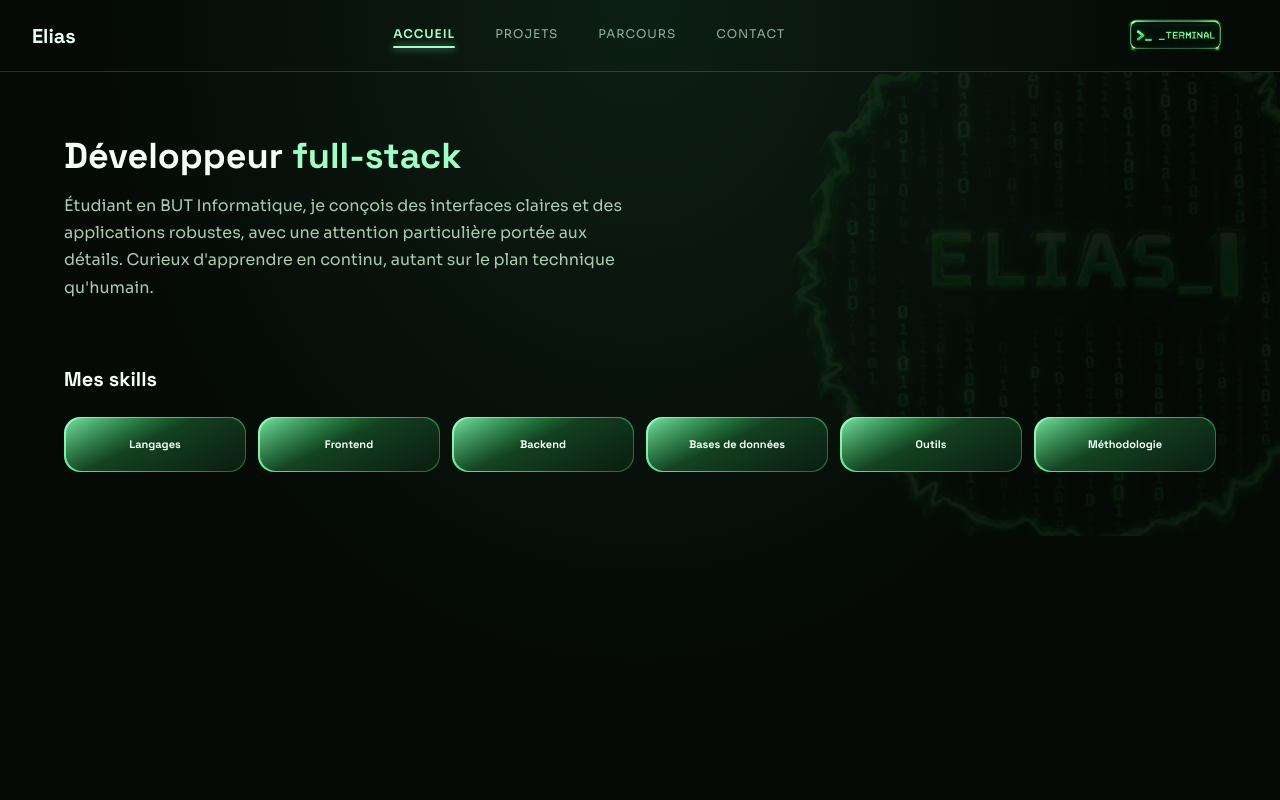
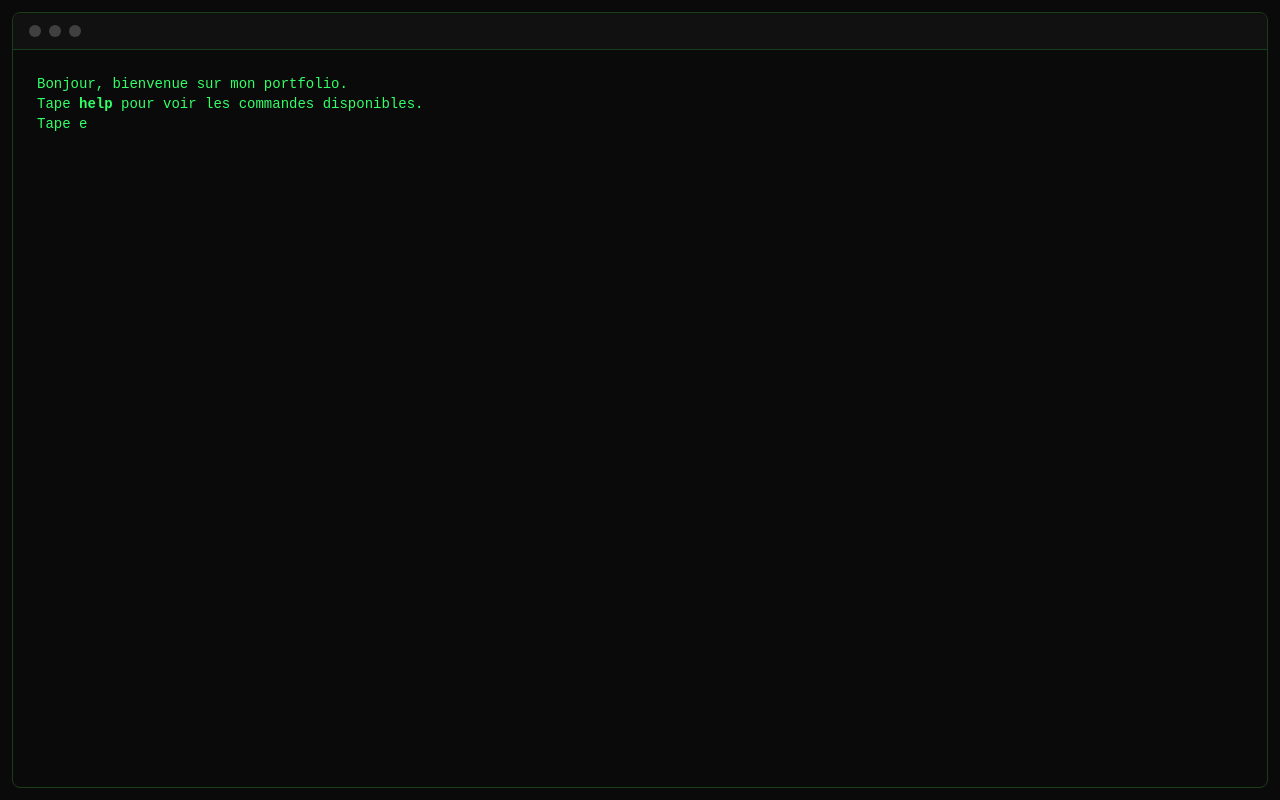
Before and after one commit to lyesprojet/Portfolio, a React app: page / in a window 1280 px wide. Built offline with nearby package versions, Linux system fonts and the light colour scheme; the HTML template or start-up script is replaced by a standard one.

Commit message:
feat: functional terminal/GUI mode switching with localStorage persistence

```diff
--- a/src/App.jsx
+++ b/src/App.jsx
@@ -1,17 +1,29 @@
 import { useState } from 'react'
 import LoadingScreen from './components/shared/LoadingScreen'
 import Terminal from './components/terminal/Terminal'
+import GuiApp from './components/gui/GuiApp'
 import useFirstVisit from './hooks/useLocalStorage'
-import GuiApp from './components/gui/GuiApp'
 
 function App() {
   const isFirstVisit = useFirstVisit()
   const [loading, setLoading] = useState(isFirstVisit)
+  const [mode, setMode] = useState(() => localStorage.getItem('modePrefere') || 'terminal')
+
+  const switchToGui = () => {
+    setMode('gui')
+    localStorage.setItem('modePrefere', 'gui')
+  }
+
+  const switchToTerminal = () => {
+    setMode('terminal')
+    localStorage.setItem('modePrefere', 'terminal')
+  }
 
   return (
     <div className="min-h-screen">
       {loading && <LoadingScreen onFinish={() => setLoading(false)} />}
-      {!loading && <GuiApp/>}
+      {!loading && mode === 'terminal' && <Terminal onExit={switchToGui} />}
+      {!loading && mode === 'gui' && <GuiApp onBackToTerminal={switchToTerminal} />}
     </div>
   )
 }
--- a/src/components/gui/GuiApp.jsx
+++ b/src/components/gui/GuiApp.jsx
@@ -5,7 +5,7 @@ import ProjectsSection from './ProjectsSection'
 import ParcoursSection from './ParcoursSection'
 import ContactSection from './ContactSection'
 
-function GuiApp() {
+function GuiApp({ onBackToTerminal }) {
   const [activeSection, setActiveSection] = useState('accueil')
 
   return (
@@ -13,7 +13,7 @@ function GuiApp() {
       <TopNav
         activeSection={activeSection}
         onNavigate={setActiveSection}
-        onBackToTerminal={() => console.log('retour terminal, à implémenter étape 9')}
+        onBackToTerminal={onBackToTerminal}
       />
 
       {activeSection === 'accueil' && <Hero />}
--- a/src/components/terminal/Terminal.jsx
+++ b/src/components/terminal/Terminal.jsx
@@ -4,7 +4,7 @@ import TerminalInput from './TerminalInput'
 import TerminalOutput from './TerminalOutput'
 import { executerCommande } from '../../data/commands.config'
 
-function Terminal() {
+function Terminal({ onExit }) {
   const [history, setHistory] = useState([])
 
   const line1 = useTypewriter('Bonjour, bienvenue sur mon portfolio.', 30, 0)
@@ -18,6 +18,12 @@ function Terminal() {
       setHistory([])
       return
     }
+
+    if (result.type === 'exit') {
+      onExit()
+      return
+    }
+
     setHistory((prev) => [
       ...prev,
       { type: 'command', text: input },
--- a/src/data/commands.config.js
+++ b/src/data/commands.config.js
@@ -14,7 +14,7 @@ export const commandesActives = {
   experiences: () => ({ type: 'experiences' }),
   contact: () => ({ type: 'contact' }),
   clear: () => ({ type: 'clear' }),
-  exit: () => ({ type: 'text', lines: ['Basculement vers le mode classique (à implémenter étape 9).'] }),
+  exit: () => ({ type: 'exit' }),
 }
 
 export const commandesInactives = [
```
Lines whose indentation alone changed are shown as unchanged.
